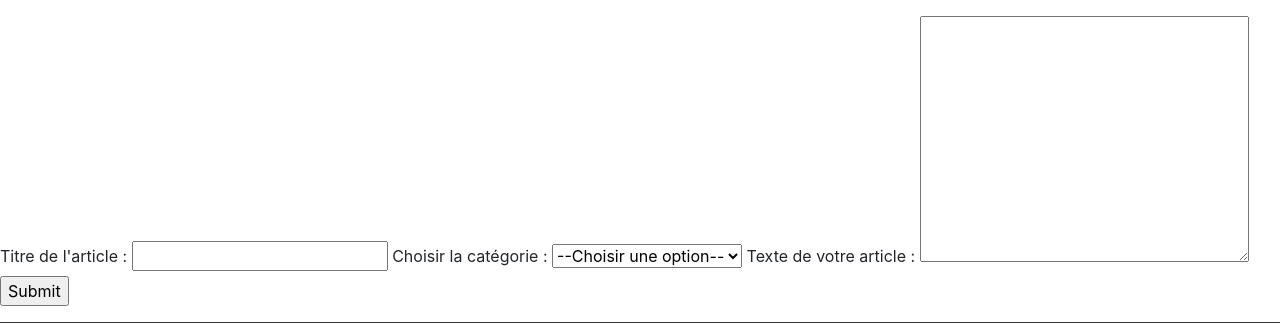
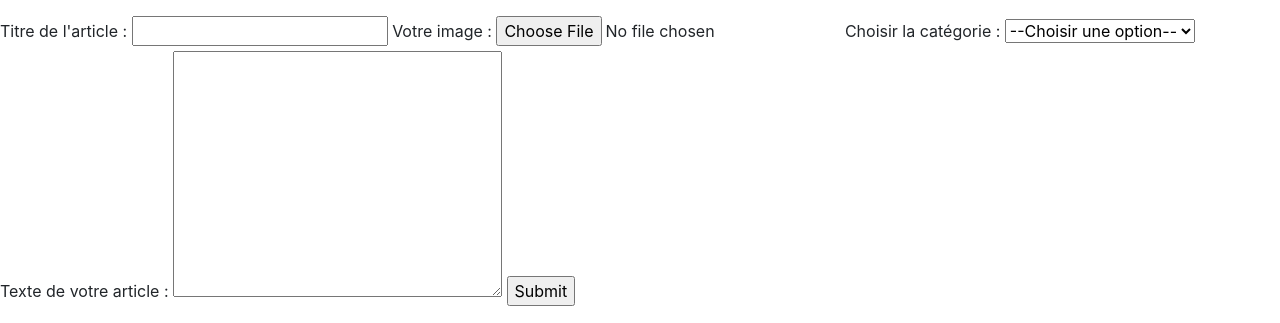
Before and after one commit to celine-emptoz-lacote/blog, a PHP site: page /creer-article.php in a window 1280 px wide. Shown: the part 80-403 px from the top of the page. Run offline with PHP 8.4, Linux system fonts and the light colour scheme; data that the repository does not hold is empty; some libraries are stand-ins or nearby versions.

Commit message:
ajout input file dans le formulaire

```diff
--- a/creer-article.php
+++ b/creer-article.php
@@ -33,10 +33,15 @@
         <p><?php if(isset($_SESSION['erreur'])) { echo $_SESSION['erreur'] ; }?></p>
         <p><?php if(isset($_SESSION['success'])) { echo $_SESSION['success'] ; }?></p>
 
-        <form action="php/traitement/formulaire_creer_article.php" method="POST">
+        <form action="php/traitement/formulaire_creer_article.php" method="POST" enctype="multipart/form-data">
 
             <label for="titre">Titre de l'article :</label>
             <input type="text" id="titre" name="titre">
+
+            <label for="image">Votre image : </label>
+            <input type="file" id="image" accept=".jpg,.jpeg,.png,.gif" name="image">
+             <!-- On limite le fichier à 100Ko -->
+            <input type="hidden" name="MAX_FILE_SIZE" value="100000">
 
             <label for="categorie">Choisir la catégorie : </label>
             <select name="categorie" id="categorie">
```
Also changed, not shown: php/traitement/upload/html.png (added), php/traitement/upload/js.jpg (added), php/traitement/upload/php.jpg (added).
